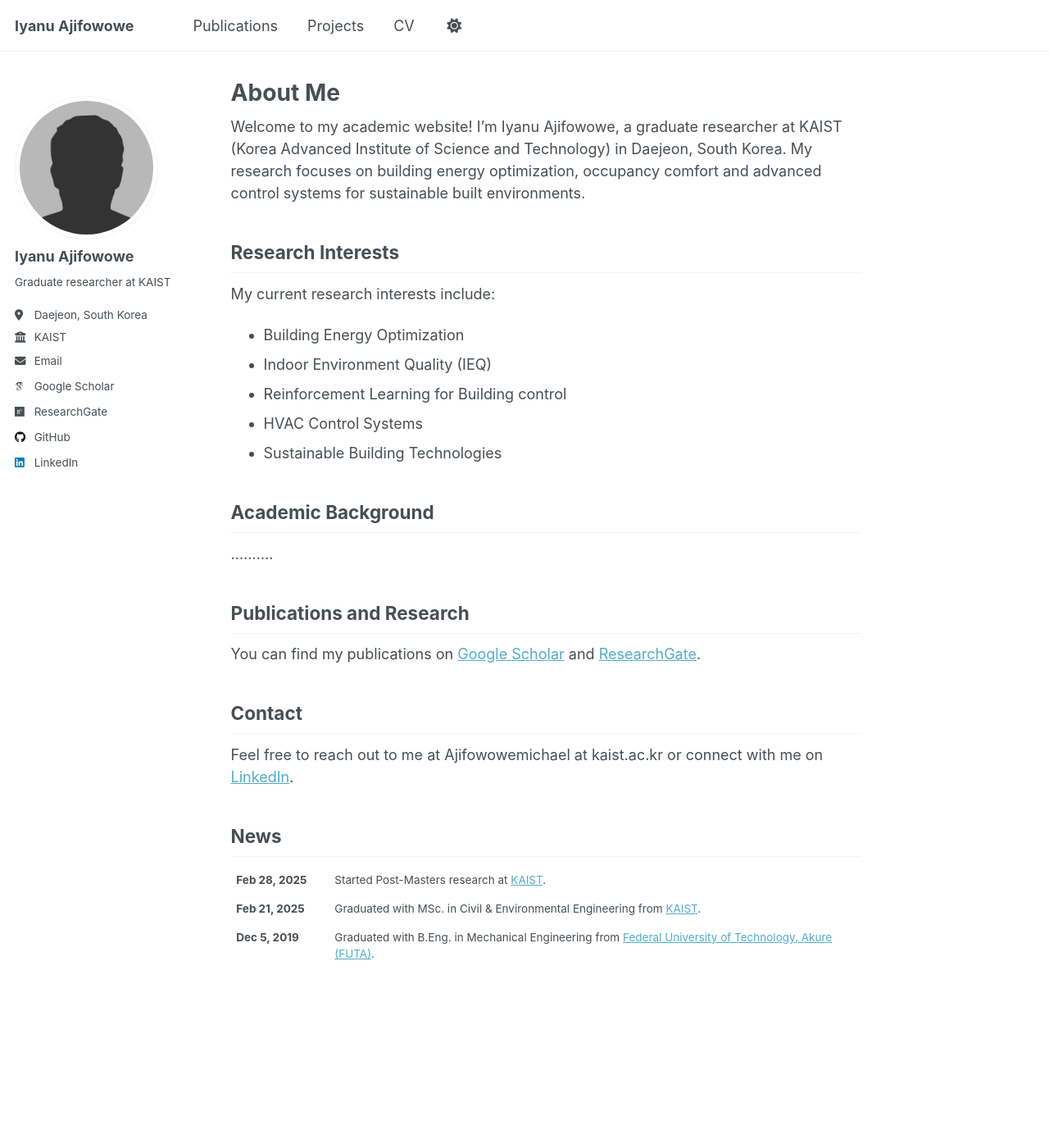
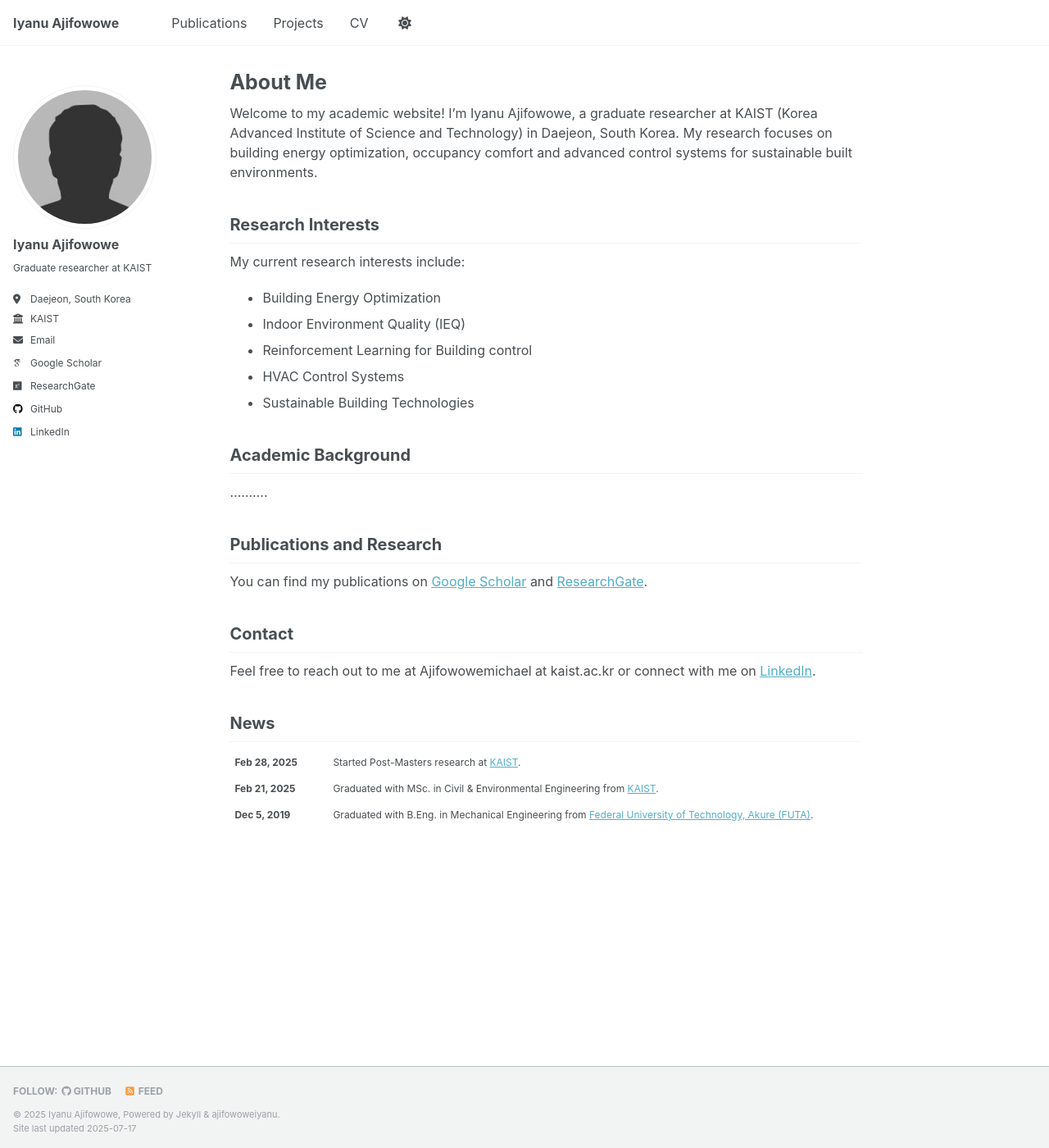
Before and after one commit to ajifowoweiyanu/ajifowoweiyanu.github.io, a Jekyll site: the page built from _pages/IyanuAjifowowe.md, in a window 1280 px wide and 1400 px high. Shown: the whole window at 82% size. Built offline with Jekyll 4.4.1, drawn with Linux system fonts in a browser that asks for light colours; some web fonts are replaced.

Commit message:
font_commit

```diff
--- a/_sass/layout/_reset.scss
+++ b/_sass/layout/_reset.scss
@@ -9,10 +9,6 @@ html {
   box-sizing: border-box;
   background-color: var(--global-bg-color);
   font-size: 16px;
-
-  @include breakpoint($medium) {
-    font-size: 18px;
-  }
 
   -webkit-text-size-adjust: 100%;
   -ms-text-size-adjust: 100%;
```
